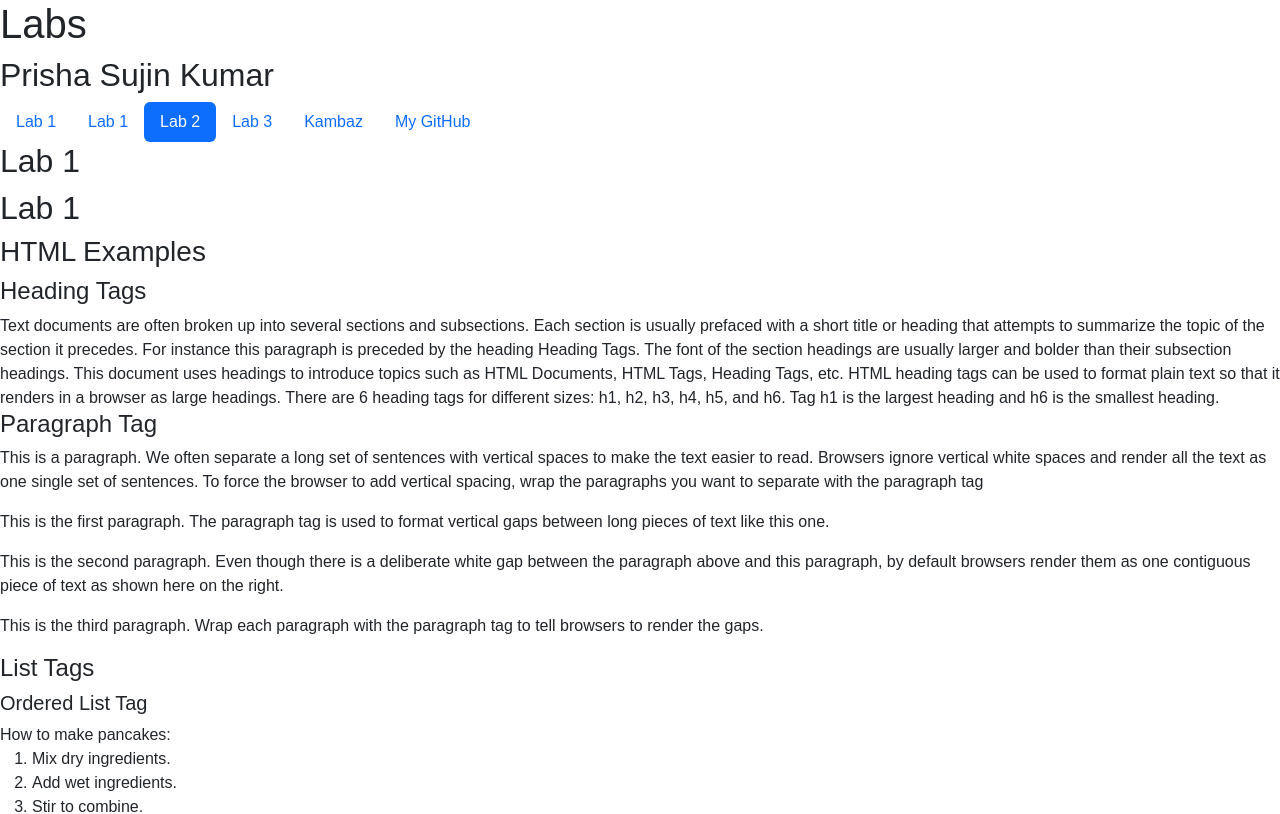
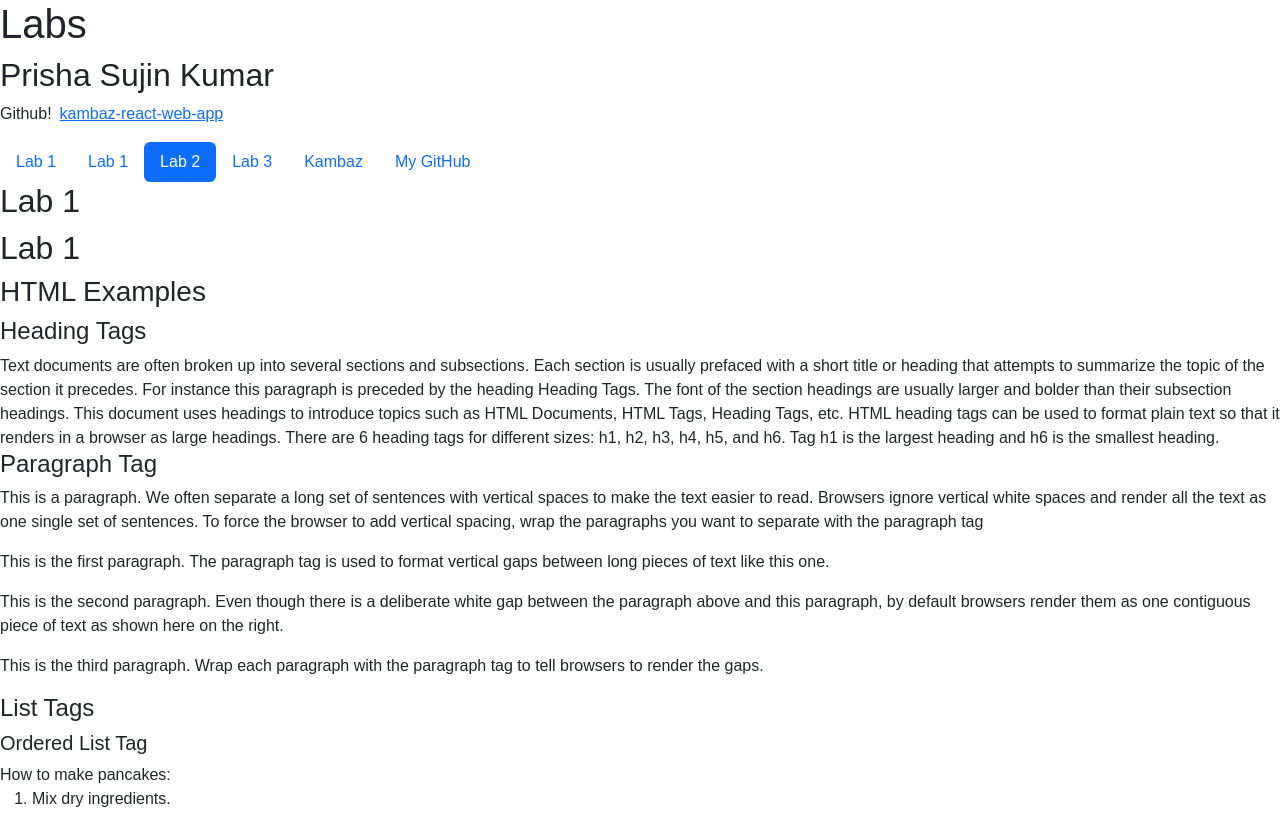
Before and after one commit to ppprisha/kambaz-react-web-app, a React (Vite) app: page /#/Labs/Lab1 in a window 1280 px wide. Shown: the top 814 px of the page. Built offline with nearby package versions, Linux system fonts and the light colour scheme.

Commit message:
added new link

```diff
--- a/src/Labs/index.tsx
+++ b/src/Labs/index.tsx
@@ -3,12 +3,24 @@
 import TOC from "./TOC";
 import Lab2 from "./Lab2";
 import Lab3 from "./Lab3";
+
 export default function Labs() {
     return (
         <div id="wd-labs">
             <h1>Labs</h1>
             <h2>Prisha Sujin Kumar</h2>
-
+<p>
+    Github!
+        <a
+          id="wd-github"
+          href="https://github.com/ppprisha/kambaz-react-web-app"
+          target="_blank"
+          rel="noopener noreferrer"
+          className="ms-2"
+        >
+          kambaz-react-web-app
+        </a>
+      </p>
             <TOC />
             <Routes>
                 <Route path="/" element={<Navigate to="Lab1" />} />
```
